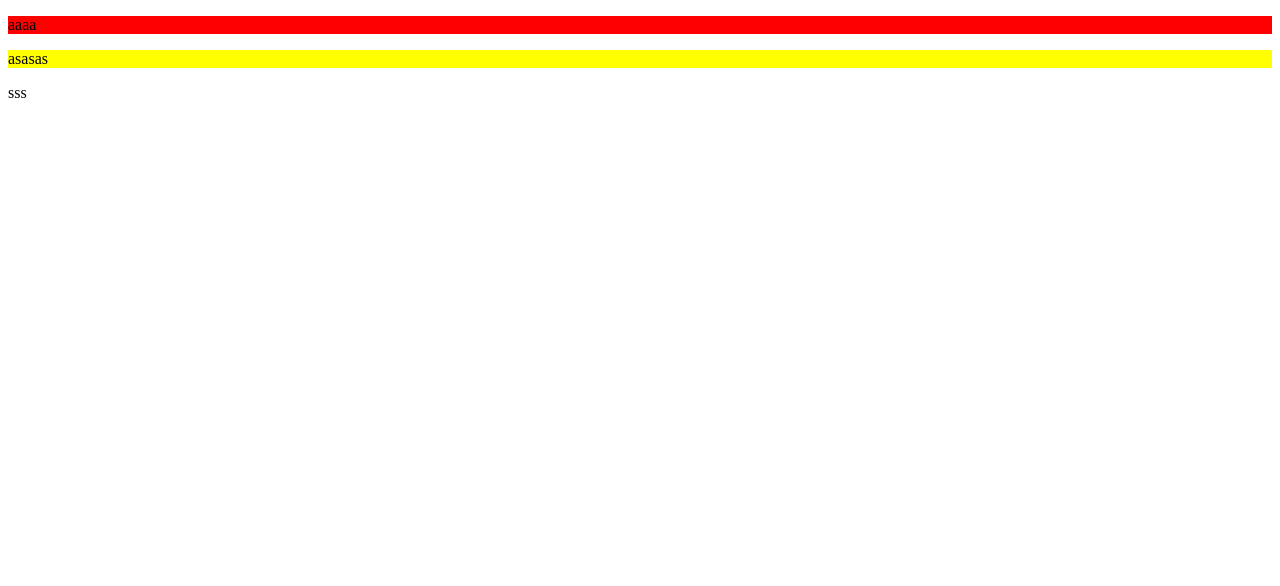
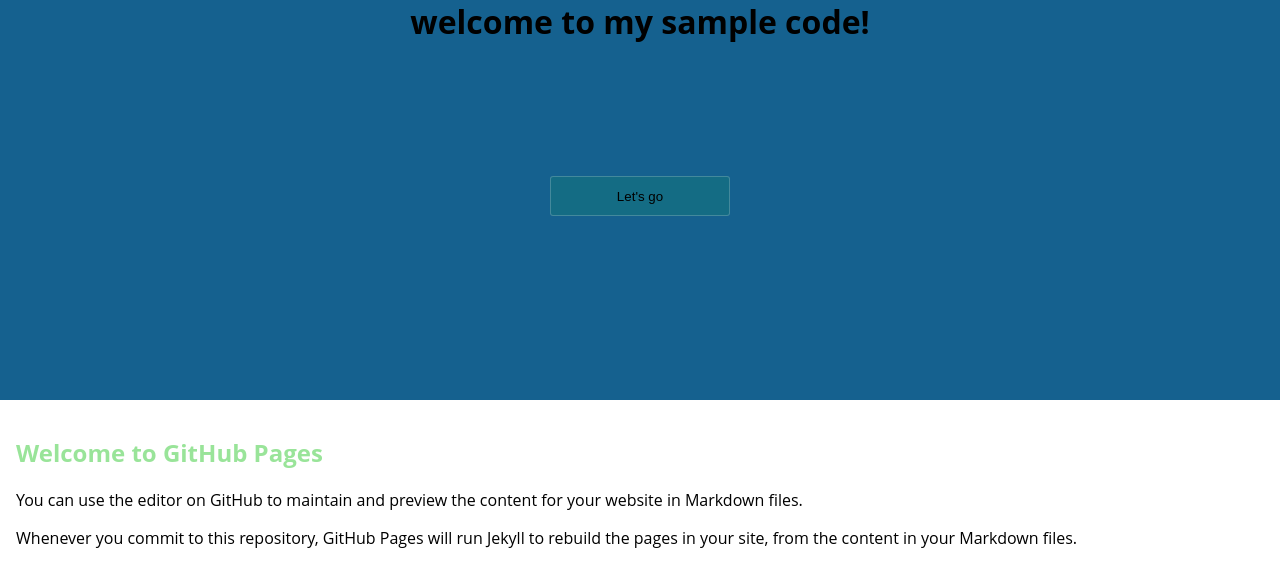
Before and after one commit to kwm42/sample-projects, a React app: page / in a window 1280 px wide. Shown: the top 586 px of the page. Built offline with nearby package versions, Linux system fonts and the light colour scheme.

Commit message:
try effect

```diff
--- a/src/App.js
+++ b/src/App.js
@@ -5,10 +5,16 @@ import style from './App.scss';
 class App extends React.Component {
   render() {
     return (
-      <div>
-        <p className={style.foo}>aaaa</p>
-        <p className={style.bar}>asasas</p>
-        <Test className={style.foo}></Test>
+      <div className={style.App}>
+        <div className={style.container}>
+          <h1 className={style.title}>welcome to my sample code!</h1>
+          <button className={style.btn}>Let's go</button>
+        </div>
+        <div className={style.graph}>
+          <h2>Welcome to GitHub Pages</h2>
+          <p>You can use the editor on GitHub to maintain and preview the content for your website in Markdown files.</p>
+          <p>Whenever you commit to this repository, GitHub Pages will run Jekyll to rebuild the pages in your site, from the content in your Markdown files.</p>
+        </div>
       </div>
     )
   }
--- a/src/App.scss
+++ b/src/App.scss
@@ -1,7 +1,42 @@
-.foo {
-  background-color: red;
+html,
+body {
+  height: 100%;
+  padding: 0;
+  margin: 0;
+  font-family: "Open Sans", "Helvetica Neue", Helvetica, Arial, sans-serif;
 }
-
-.bar {
-  background-color: yellow;
+.App {
+  .container {
+    position: relative;
+    height: 400px;
+    background-color: #15618f;
+    align-items: center;
+    text-align: center;
+    .title {
+      text-align: center;
+      margin: 0;
+    }
+    .btn {
+      margin: 10em auto;
+      width: 180px;
+      height: 40px;
+      border: 1px solid rgba(255, 255, 255, .2);
+      background-color: rgba(21, 125, 115, .4);
+      color: rgba(0, 0, 0, 1);
+      border-radius: 3px;
+      outline: none;
+      cursor: pointer;
+      transition: .3s;
+      &:hover {
+        background-color: rgba(21, 125, 115, .7);
+        color: black;
+      }
+    }
+  }
+  .graph {
+    padding: 1em 1em 0 1em;
+    h2 {
+      color: rgba(0, 188, 0, .4);
+    }
+  }
 }
--- a/webpack.config.js
+++ b/webpack.config.js
@@ -5,10 +5,11 @@ module.exports = {
   mode: 'development',
   output: {
     filename: 'bundle.js',
-    path: path.resolve(__dirname, 'dist')
+    path: path.resolve(__dirname, 'docs')
   },
   devServer: {
-    contentBase: './dist',
+    // contentBase: './dist',
+    contentBase: './docs',
     hot: true
   },
   devtool: 'inline-source-map',
```
Also changed, not shown: 3 other files (tests, documents, lock files or other folders).
